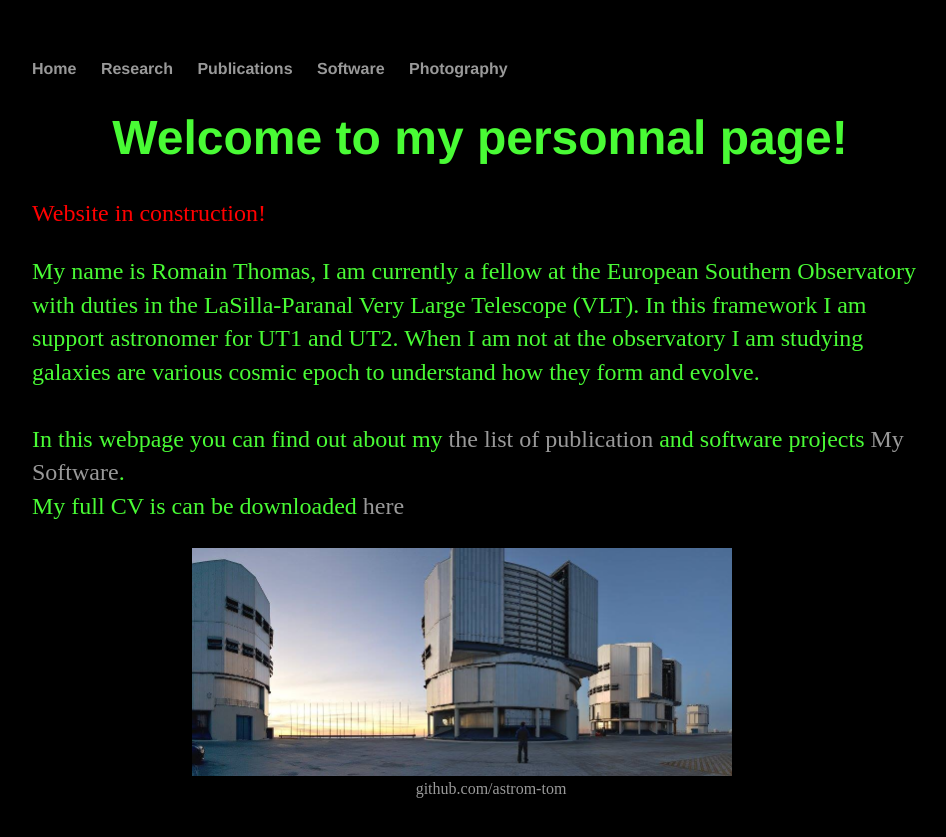
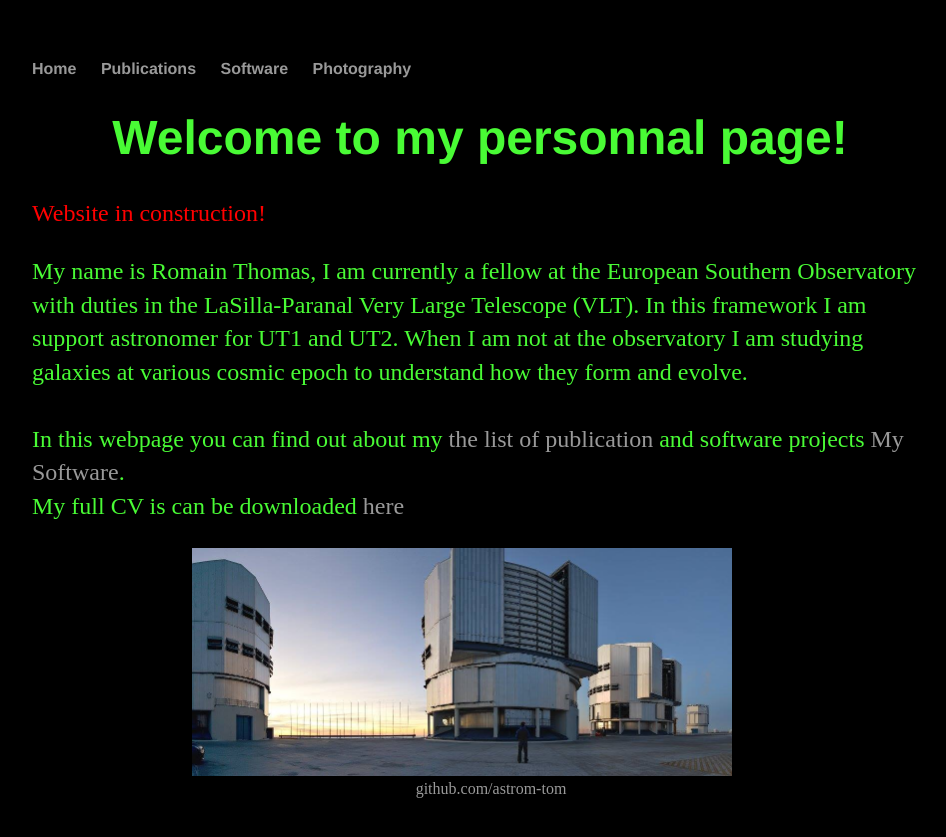
Before and after one commit to astrom-tom/astrom-tom.github.io, a Jekyll site: the page built from index.html, in a window 1280 px wide. Shown: the top 837 px of the page, without its empty margins (160-1106 px from the left). Built offline with Jekyll 4.4.1, drawn with Linux system fonts in a browser that asks for light colours.

Commit message:
mguv acc

```diff
--- a/_layouts/default.html
+++ b/_layouts/default.html
@@ -13,7 +13,6 @@ body {  background-color: black;}
 			<nav>
 	    		<ul>
 	        		<li><a href="/">Home</a></li>
-				<li><a href="/Research">Research</a></li>
 	        		<li><a href="/Papers">Publications</a></li>
 				<li><a href="/Software">Software</a></li>
 				<li><a href="/Gallery">Photography</a></li>
--- a/index.html
+++ b/index.html
@@ -9,7 +9,7 @@ title: Romain Thomas, Fellow Astronomer
 	<p style="color:red"> Website in construction!
 	<p style="color:rgb(73, 251, 53);"> My name is Romain Thomas, I am currently a fellow at the
 		European Southern Observatory with duties in the LaSilla-Paranal Very Large Telescope (VLT). In this framework I am support astronomer for UT1 and UT2.
-		When I am not at the observatory I am studying galaxies are various cosmic epoch to understand how they form and evolve.<br><br>
+		When I am not at the observatory I am studying galaxies at various cosmic epoch to understand how they form and evolve.<br><br>
 
 		In this webpage you can find out about my <a href="/Papers">the list of publication</a> and software projects <a href="/Software">My Software</a>. <br>
 		My full CV is can be downloaded   <a href="/CV_final.pdf" target="_blank">here</a> <br>
```
